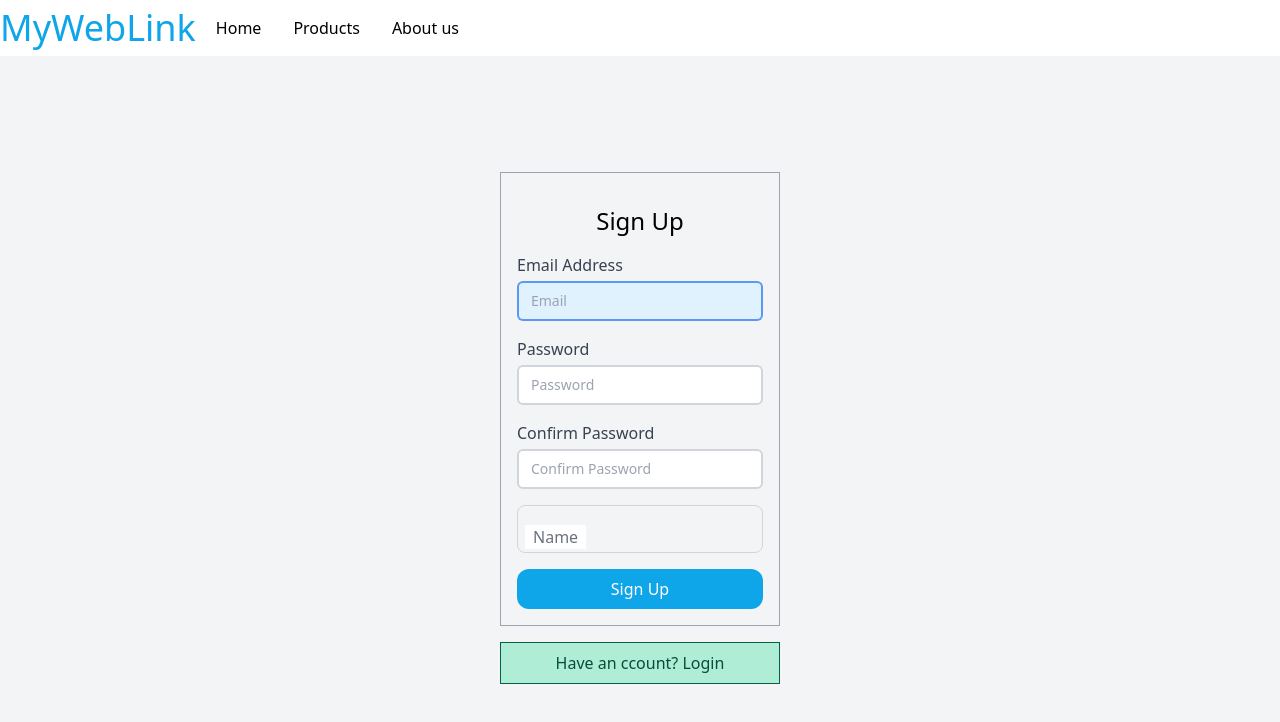
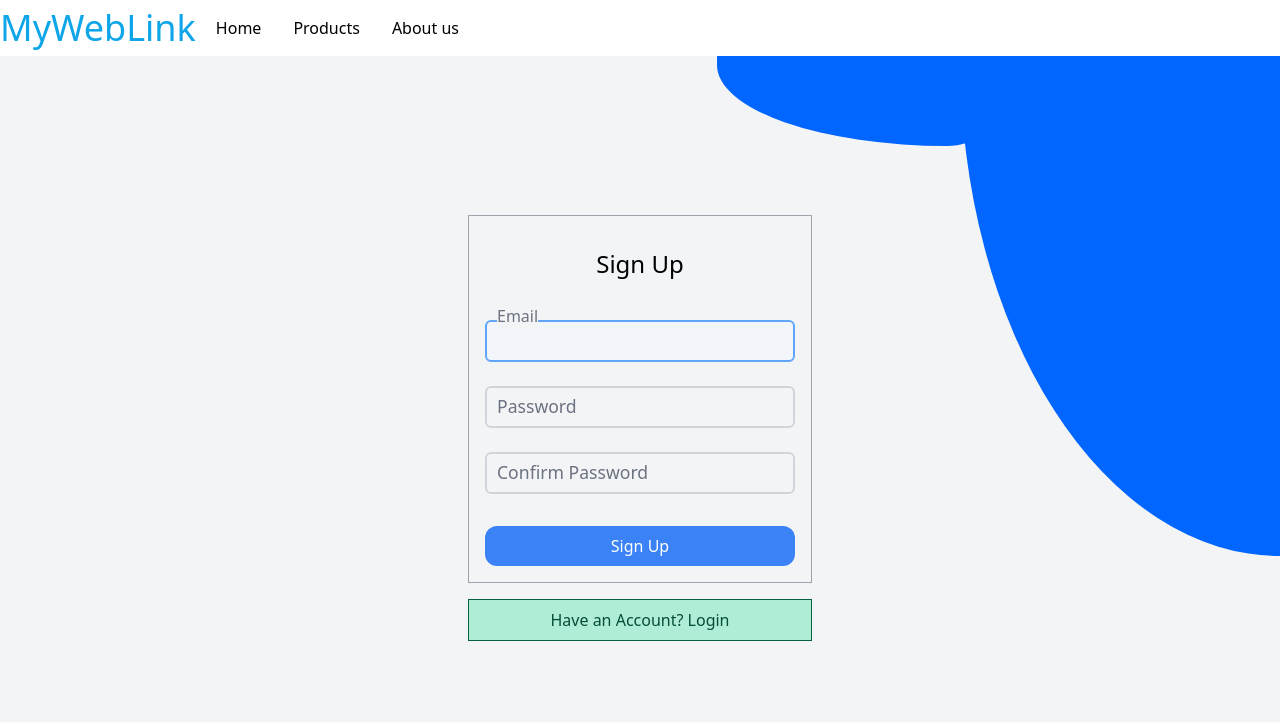
Before and after one commit to godseye1310/expense-store-app, a React (Create React App) app: page / in a window 1280 px wide. Shown: the top 722 px of the page. Built offline with nearby package versions, Linux system fonts and the light colour scheme.

Commit message:
styling and err handle

```diff
--- a/src/components/Auth/AuthForm.jsx
+++ b/src/components/Auth/AuthForm.jsx
@@ -5,7 +5,9 @@ import Input from "../UI/Input";
 const AuthForm = () => {
   const [email, setEmail] = useState("");
   const [password, setPassword] = useState("");
-  const [confirmPassword, setConfirmPassword] = useState("");
+  // const [confirmPassword, setConfirmPassword] = useState("");
+  const [errorMessage, setErrorMessage] = useState("");
+  const [isErrorVisible, setIsErrorVisible] = useState(false);
 
   const API_KEY = "AIzaSyAeaA33_FQzcq-GcLm5gDhBeAvjaFxOMY0";
   const SIGNUP_URL = `https://identitytoolkit.googleapis.com/v1/accounts:signUp?key=${API_KEY}`;
@@ -19,101 +21,82 @@ const AuthForm = () => {
       returnSecureToken: true,
     };
 
-    console.log(userAuthData);
-    console.log(document.getElementById("confirm_password").value);
-    console.log(password);
-    console.log(password === document.getElementById("confirm_password").value);
+    setErrorMessage("");
 
     try {
-      if (password === false) {
+      if (password === document.getElementById("confirm_password").value) {
         const response = await axios.post(SIGNUP_URL, userAuthData);
         console.log(response.data);
+      } else {
+        setErrorMessage("Password doesnt Match");
+        setIsErrorVisible(true);
+        setTimeout(() => setIsErrorVisible(false), 3000);
       }
     } catch (error) {
-      console.log(error);
+      if (error.response.data.error.message === "EMAIL_EXISTS") {
+        setErrorMessage("*Email is Already Registered");
+        setIsErrorVisible(true);
+      } else if (
+        error.response.data.error.message ===
+        "WEAK_PASSWORD : Password should be at least 6 characters"
+      ) {
+        setErrorMessage(
+          "*Weak Password, Password should be at least 6 characters",
+        );
+        setIsErrorVisible(true);
+      }
+      setTimeout(() => setIsErrorVisible(false), 3000);
     }
   };
   return (
-    <div className="flex h-full flex-wrap items-center justify-center bg-gray-100">
-      <section className="h-auto w-80 p-5">
+    <div className="image-container relative flex h-full w-full items-center justify-center bg-gray-100">
+      <section className="h-auto w-96 p-5">
         <form onSubmit={authFormHandler} className="border border-gray-400 p-4">
-          <h1 className="py-4 text-center text-2xl font-medium text-black">
+          <h1 className="mb-6 py-4 text-center text-2xl font-medium text-black">
             Sign Up
           </h1>
-          <div className="flex flex-col gap-4">
-            <div>
-              <label
-                htmlFor="email"
-                className="block text-base font-medium text-gray-700"
-              >
-                Email Address
-              </label>
-              <input
+          <div className="flex flex-col gap-6">
+            {/* Email Input */}
+            <Input
+              label="Email"
               id="email"
               name="email"
               type="email"
               value={email}
               onChange={(e) => setEmail(e.target.value)}
-                required
-                autoFocus
-                className="mt-1 block w-full rounded-md border-2 border-gray-300 px-3 py-2 text-sm focus:border-blue-500 focus:border-opacity-80 focus:bg-sky-100 focus:outline-none"
-                placeholder="Email"
+              autoFocus={true}
             />
-            </div>
 
             {/* Password Input */}
-            <div>
-              <label
-                htmlFor="password"
-                className="block text-base font-medium text-gray-700"
-              >
-                Password
-              </label>
-              <input
+            <Input
+              label="Password"
               id="password"
               name="password"
               type="password"
               value={password}
               onChange={(e) => setPassword(e.target.value)}
-                required
-                autoComplete=""
-                className="mt-1 block w-full rounded-md border-2 border-gray-300 px-3 py-2 text-sm focus:border-blue-500 focus:border-opacity-80 focus:bg-sky-100 focus:outline-none"
-                placeholder="Password"
             />
-            </div>
-            <div>
-              <label
-                htmlFor="confirm_password"
-                className="block text-base font-medium text-gray-700"
-              >
-                Confirm Password
-              </label>
-              <input
+
+            {/* Confirm Password Input */}
+
+            <Input
+              label="Confirm Password"
               id="confirm_password"
               name="confirm_password"
               type="password"
-                // value={confirmPassword}
-                // onChange={(e) => setConfirmPassword(e.target.value)}
-                required
-                autoComplete=""
-                className="mt-1 block w-full rounded-md border-2 border-gray-300 px-3 py-2 text-sm focus:border-blue-500 focus:border-opacity-80 focus:bg-sky-100 focus:outline-none"
-                placeholder="Confirm Password"
             />
           </div>
-            <Input
-              label="Name"
-              id="email"
-              name="email"
-              type="email"
-              value={email}
-              onChange={(e) => setEmail(e.target.value)}
-            />
-          </div>
-          <div className="mt-4">
+
+          <div className="relative space-y-1 pt-2">
+            <span
+              className={`block transform px-2 text-sm font-medium text-red-600 transition-all duration-300 ease-in ${isErrorVisible ? "visible translate-y-0" : "invisible -translate-y-2"}`}
+            >
+              {errorMessage || "&nbsp;"}
+            </span>
             <button
               // disabled
               type="submit"
-              className="w-full rounded-xl border-none bg-sky-500 py-2 text-white"
+              className="w-full rounded-xl border-none bg-blue-500 py-2 text-white hover:bg-blue-600 focus:bg-blue-500 disabled:bg-opacity-70"
             >
               Sign Up
             </button>
@@ -123,9 +106,9 @@ const AuthForm = () => {
         <div className="">
           <button
             type="button"
-            className="mt-4 w-full border border-emerald-800 bg-emerald-300 bg-opacity-50 px-4 py-2 text-emerald-900"
+            className="mt-4 w-full border border-emerald-800 bg-emerald-300 bg-opacity-50 px-4 py-2 text-emerald-900 hover:bg-opacity-75"
           >
-            Have an ccount? Login
+            Have an Account? Login
           </button>
         </div>
       </section>
--- a/src/components/UI/Input.jsx
+++ b/src/components/UI/Input.jsx
@@ -1,6 +1,6 @@
 import React from "react";
 
-const Input = ({ label, id, type, value, onChange }) => {
+const Input = ({ label, id, type, value, onChange, autoFocus }) => {
   return (
     <div className="relative w-full">
       <input
@@ -11,14 +11,19 @@ const Input = ({ label, id, type, value, onChange }) => {
         onChange={onChange}
         required
         placeholder=" "
-        className="peer block w-full appearance-none rounded-lg border border-gray-300 bg-transparent px-2.5 pb-2.5 pt-4 text-sm text-gray-900 focus:border-blue-600 focus:outline-none focus:ring-0"
+        autoFocus={autoFocus}
+        autoComplete=""
+        className="peer block w-full appearance-none rounded-md border-2 border-gray-300 bg-transparent px-3 pb-2 pt-2.5 text-sm text-gray-900 focus:border-blue-400 focus:bg-blue-50 focus:bg-opacity-30 focus:outline-none focus:ring-0"
       />
       <label
         htmlFor={id}
-        className="absolute left-2 top-2 z-10 origin-[0] -translate-y-6 scale-75 transform bg-white px-2 text-base text-gray-500 duration-300 peer-placeholder-shown:translate-y-1/2 peer-placeholder-shown:scale-100 peer-focus:-translate-y-4 peer-focus:scale-75"
+        className="absolute -top-1 left-3 origin-left -translate-y-3 transform bg-gray-100 text-gray-500 duration-300 peer-placeholder-shown:translate-y-1/2 peer-placeholder-shown:scale-110 peer-focus:-translate-y-3 peer-focus:scale-100"
       >
         {label}
       </label>
+      <span
+        className={`absolute translate-x-full transform px-1 text-sm text-red-500 transition-all duration-300`}
+      ></span>
     </div>
   );
 };
--- a/src/index.css
+++ b/src/index.css
@@ -43,3 +43,31 @@ main {
   flex-direction: column;
   height: 100%;
 }
+
+.image-container::before {
+  content: "";
+  display: block;
+  position: absolute;
+  top: 0;
+  right: 0;
+  width: 25%;
+  height: 500px;
+
+  background-position: center;
+  background-color: #0165ff;
+  border-radius: 0% 0% 0% 100%;
+}
+
+.image-container::after {
+  content: "";
+  display: block;
+  position: absolute;
+  top: 0;
+  right: 24%;
+  width: 20%;
+  height: 90px;
+
+  background-position: center;
+  background-color: #0165ff;
+  border-radius: 0% 0% 10% 90%;
+}
```
Lines whose indentation alone changed are shown as unchanged.
